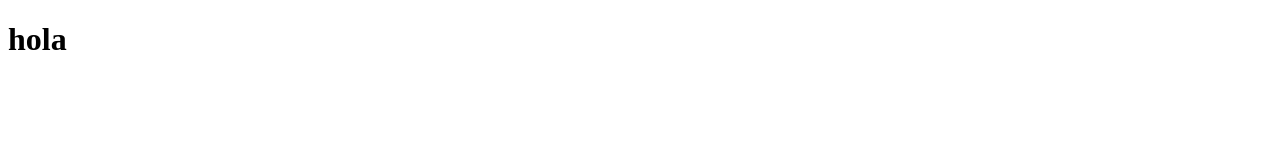
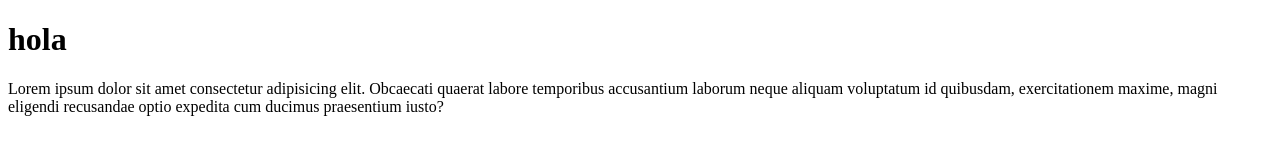
Before and after one commit to Estrada-Palacios/avengers, a plain HTML site: page index.html in a window 1280 px wide. Drawn offline with Linux system fonts and the light colour scheme.

Commit message:
Se agrego un parrafo en el index

```diff
--- a/index.html
+++ b/index.html
@@ -10,6 +10,10 @@
 
 <body>
     <h1>hola</h1>
+
+    <p>Lorem ipsum dolor sit amet consectetur adipisicing elit. Obcaecati quaerat labore temporibus accusantium laborum
+        neque aliquam voluptatum id quibusdam, exercitationem maxime, magni eligendi recusandae optio expedita cum
+        ducimus praesentium iusto?</p>
 </body>
 
 </html>
```
